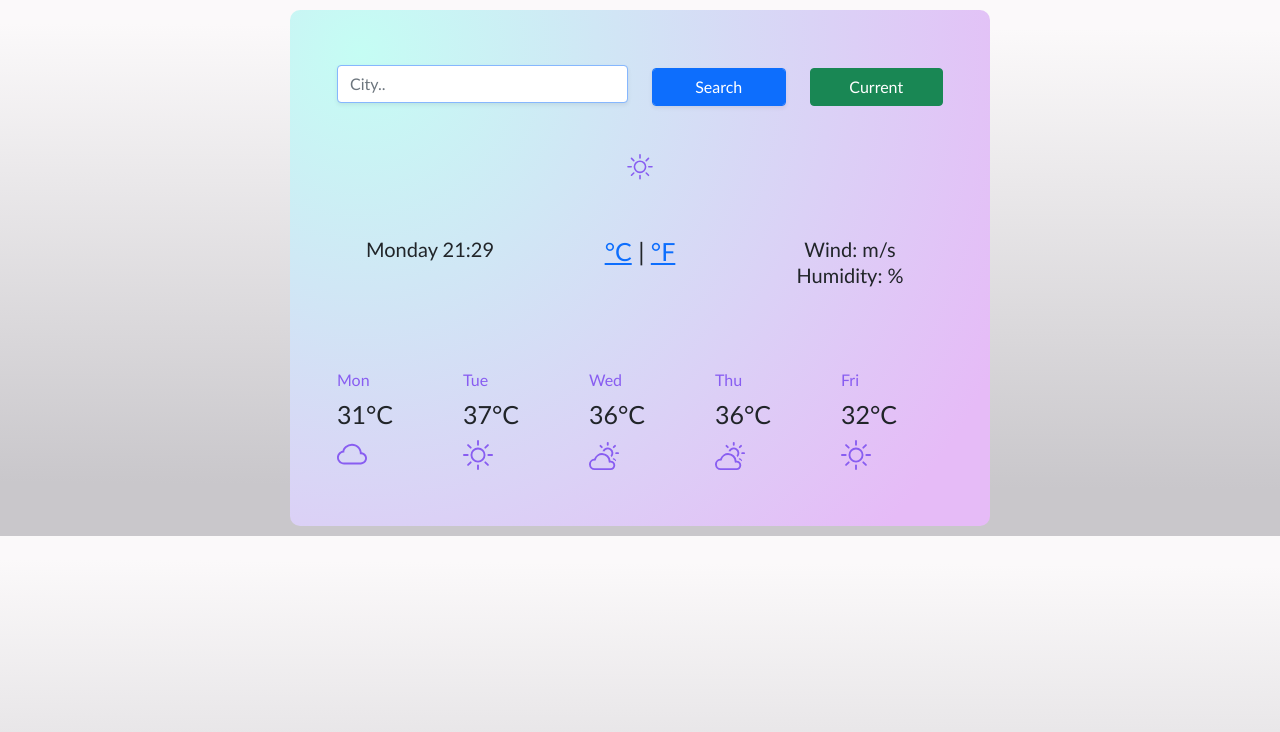
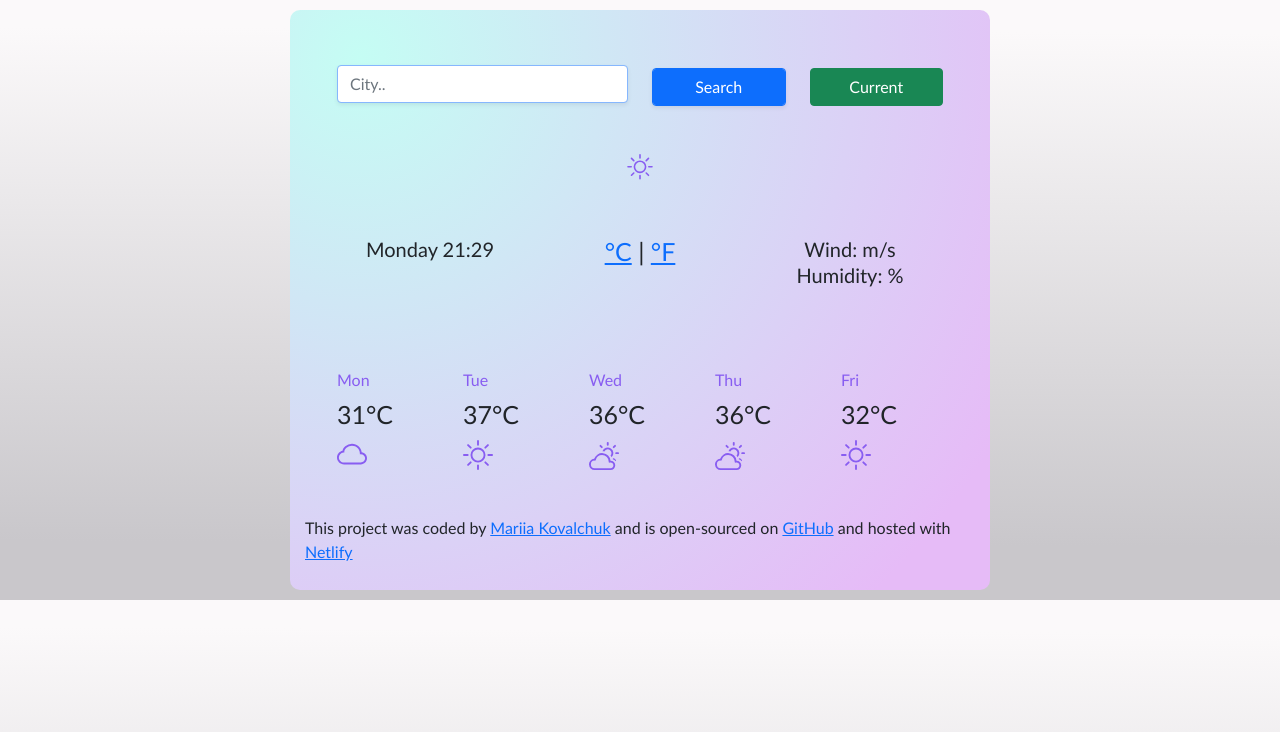
Before and after one commit to MargoShv/weatherApp, a website built with Parcel: page index.html in a window 1280 px wide. Built offline with nearby package versions, Linux system fonts and the light colour scheme; no server answers.

Commit message:
Update index.html

```diff
--- a/index.html
+++ b/index.html
@@ -174,6 +174,7 @@
           </svg>
         </div>
       </div>
+      <p>This project was coded by <a href="mailto:m.kovalchuck@gmail.com">Mariia Kovalchuk</a> and is open-sourced on <a href="https://github.com/MargoShv/weatherApp">GitHub</a> and hosted with <a href="https://www.netlify.com/">Netlify</a></p>
     </div>
     <script src="src/index.js"></script>
   </body>
```
